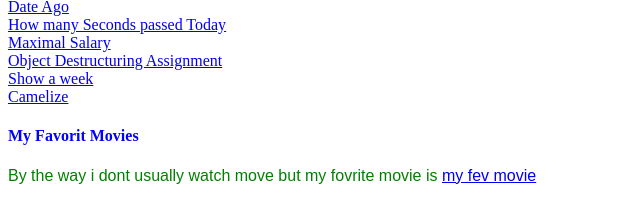
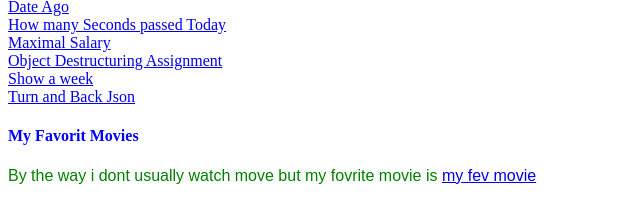
Before and after one commit to ElhamHamid/ElhamHamid.github.io, a plain HTML site: page index.html in a window 1280 px wide. Shown: the part 926-1124 px from the top of the page, 0-640 px from the left. Drawn offline with Linux system fonts and the light colour scheme.

Commit message:
Update index.html

```diff
--- a/index.html
+++ b/index.html
@@ -50,7 +50,7 @@
 <a href="Assignment6\maximal salary.js"> Maximal Salary</a><br/>
 <a href="Assignment6\Object_destracture.js"> Object Destructuring Assignment</a><br/>
 <a href="Assignment6\Show a weekday.js"> Show a week</a><br/>
-<a href="Assignment6\Turn_Json.js"> Camelize</a>
+<a href="Assignment6\Turn_Json.js"> Turn and Back Json</a>
 <h4>My Favorit Movies</h4>
 <p>
     By the way i dont usually watch move but my fovrite
```
